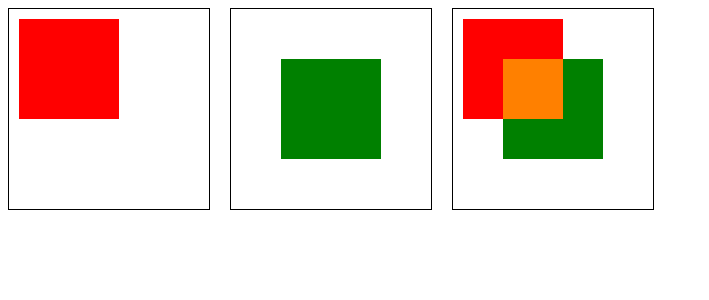
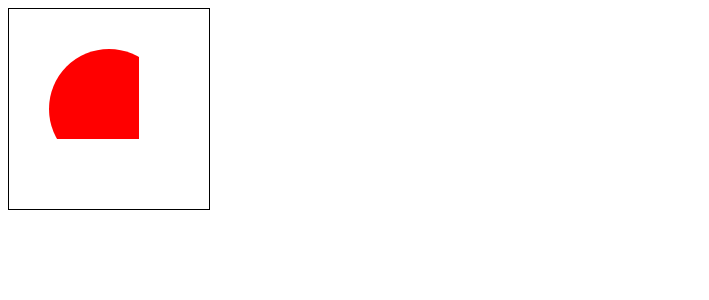
Before and after one commit to Saodd/learn-canvas, a React app: page / in a window 1280 px wide. Shown: the top 300 px of the page, without its empty margins (0-709 px from the left). Built offline with nearby package versions, Linux system fonts and the light colour scheme.

Commit message:
step7-2: 图像剪辑

```diff
--- a/src/app/index.tsx
+++ b/src/app/index.tsx
@@ -4,21 +4,15 @@ import styles from './index.scss';
 export function App(): JSX.Element {
   const ref = React.useRef<HTMLDivElement>();
   React.useEffect(() => {
-    const canvas0 = ref.current.children[0] as HTMLCanvasElement;
-    const ctx0 = canvas0.getContext('2d');
-    ctx0.fillStyle = 'red';
-    ctx0.fillRect(10, 10, 100, 100);
-
-    const canvas1 = ref.current.children[1] as HTMLCanvasElement;
-    const ctx1 = canvas1.getContext('2d');
-    ctx1.fillStyle = 'green';
-    ctx1.fillRect(50, 50, 100, 100);
-
-    const canvas2 = ref.current.children[2] as HTMLCanvasElement;
-    const ctx2 = canvas2.getContext('2d');
-    ctx2.drawImage(canvas0, 0, 0);
-    ctx2.globalCompositeOperation = 'screen'; // 调整这里，观察效果
-    ctx2.drawImage(canvas1, 0, 0);
+    const canvas = ref.current.children[0] as HTMLCanvasElement;
+    const ctx = canvas.getContext('2d');
+    // 先画剪辑路径
+    ctx.beginPath();
+    ctx.arc(100, 100, 60, 0, Math.PI * 2, true);
+    ctx.clip();
+    // 再画被剪辑的图形
+    ctx.fillStyle = 'red';
+    ctx.fillRect(10, 10, 120, 120);
   }, []);
 
   return (
@@ -26,12 +20,6 @@ export function App(): JSX.Element {
       <canvas width={200} height={200}>
         请使用最新的浏览器
       </canvas>
-      <canvas width={200} height={200}>
-        请使用最新的浏览器
-      </canvas>
-      <canvas width={200} height={200}>
-        请使用最新的浏览器
-      </canvas>
     </div>
   );
 }
```
